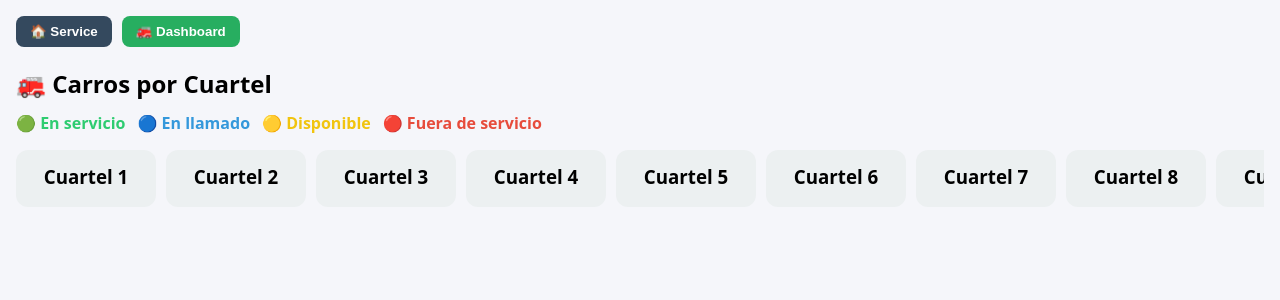
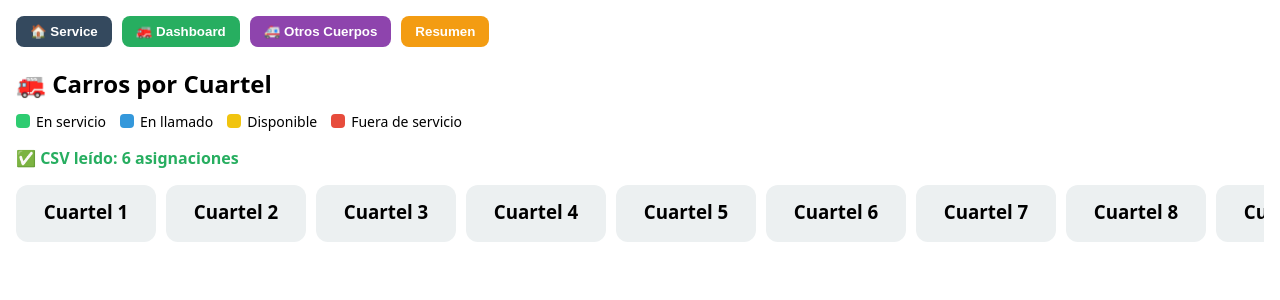
Before and after one commit to SDanker/icbs_pipa, a Flask app: page /dashboard/cuartel in a window 1280 px wide. Shown: the top 300 px of the page. Run offline with Flask 3, Linux system fonts and the light colour scheme; data that the repository does not hold is empty.

Commit message:
Use id_icbs mapping for cuartel CSV

```diff
--- a/app.py
+++ b/app.py
@@ -1,7 +1,10 @@
+import os
+
 from flask import Flask, render_template, request, jsonify, send_from_directory
 import pyodbc
 
 app = Flask(__name__)
+DATA_DIR = os.path.join(app.root_path, "data")
 
 # =========================
 # CONFIGURACIÓN BD
@@ -95,7 +98,7 @@ def cuartel():
 # =========================
 @app.route("/data/<path:filename>")
 def data_files(filename):
-    return send_from_directory("/root/14/iCBS_web/data", filename)
+    return send_from_directory(DATA_DIR, filename)
 
 
 # =========================
--- a/data/cuarteles.csv
+++ b/data/cuarteles.csv
@@ -1,4 +1,4 @@
-carro,cuartel
+id_icbs,cuartel
 B-1,1
 B-2,2
 B-3,3
--- a/templates/carro_cuartel.html
+++ b/templates/carro_cuartel.html
@@ -6,45 +6,26 @@
 <meta name="viewport" content="width=device-width, initial-scale=1">
 
 <style>
-body{
-  font-family:system-ui,Arial;
-  margin:16px;
-  background:#f5f6fa;
-}
-
-.nav{
-  display:flex;
-  gap:10px;
-  margin-bottom:16px;
-}
-.nav button{
-  padding:8px 14px;
-  border:none;
-  border-radius:8px;
-  cursor:pointer;
-  font-weight:600;
-}
+body{font-family:system-ui,Arial;margin:16px;}
+.nav{display:flex;gap:10px;margin-bottom:16px;}
+.nav button{padding:8px 14px;border:none;border-radius:8px;cursor:pointer;font-weight:600;}
 .btn-home{background:#34495e;color:#fff;}
 .btn-dashboard{background:#27ae60;color:#fff;}
+.btn-switch{background:#8e44ad;color:#fff;}
+.btn-resumen{background:#f39c12;color:#fff;}
 
 h2{margin-bottom:12px;}
 
-.legend{
-  display:flex;
-  gap:12px;
-  margin-bottom:16px;
-  font-weight:700;
-}
-.legend span{
-  display:flex;
-  align-items:center;
-  gap:6px;
-}
-
-.green{color:#2ecc71;}
-.blue{color:#3498db;}
-.yellow{color:#f1c40f;}
-.red{color:#e74c3c;}
+.legend{display:flex;flex-wrap:wrap;gap:14px;margin-bottom:16px;font-size:14px;}
+.legend-item{display:flex;align-items:center;gap:6px;}
+.legend-color{width:14px;height:14px;border-radius:4px;}
+.green{background:#2ecc71}
+.yellow{background:#f1c40f;color:#000}
+.blue{background:#3498db}
+.red{background:#e74c3c}
+.status{margin:8px 0 16px;font-weight:600;}
+.status.ok{color:#27ae60;}
+.status.error{color:#c0392b;}
 
 .grid{
   display:grid;
@@ -85,17 +66,21 @@ h2{margin-bottom:12px;}
 <div class="nav">
   <button class="btn-home" onclick="location.href='/'">🏠 Service</button>
   <button class="btn-dashboard" onclick="location.href='/dashboard'">🚒 Dashboard</button>
+  <button class="btn-switch" onclick="location.href='/otros-cuerpos'">🚑 Otros Cuerpos</button>
+  <button class="btn-resumen" onclick="location.href='/dashboard/resumen'">Resumen</button>
 </div>
 
 <h2>🚒 Carros por Cuartel</h2>
 
 <!-- LEYENDA -->
 <div class="legend">
-  <span class="green">🟢 En servicio</span>
-  <span class="blue">🔵 En llamado</span>
-  <span class="yellow">🟡 Disponible</span>
-  <span class="red">🔴 Fuera de servicio</span>
+  <div class="legend-item"><div class="legend-color green"></div> En servicio</div>
+  <div class="legend-item"><div class="legend-color blue"></div> En llamado</div>
+  <div class="legend-item"><div class="legend-color yellow"></div> Disponible</div>
+  <div class="legend-item"><div class="legend-color red"></div> Fuera de servicio</div>
 </div>
+
+<div id="status" class="status">⏳ Cargando datos...</div>
 
 <div id="grid" class="grid"></div>
 
@@ -115,21 +100,38 @@ function parseCSV(text){
   const lines = text.trim().split("\n").slice(1);
   const map = {};
   lines.forEach(l=>{
-    const [carro, cuartel] = l.split(",");
-    map[carro.trim()] = cuartel.trim();
+    const [idIcbs, cuartel] = l.split(",");
+    map[idIcbs.trim()] = cuartel.trim();
   });
   return map;
 }
 
 /* ================= MAIN ================= */
 async function cargar(){
-  const [carros, csv] = await Promise.all([
-    fetch("/api/carros").then(r=>r.json()),
-    fetch("/data/cuarteles.csv").then(r=>r.text())
+  const status = document.getElementById("status");
+  try{
+    const [carrosResp, csvResp] = await Promise.all([
+      fetch("/api/carros"),
+      fetch("/data/cuarteles.csv")
+    ]);
 
-  ]);
+    if(!carrosResp.ok){
+      throw new Error("No se pudo cargar /api/carros");
+    }
+    if(!csvResp.ok){
+      throw new Error("No se pudo cargar /data/cuarteles.csv");
+    }
 
-  const mapaCuarteles = parseCSV(csv);
+    const [carros, csv] = await Promise.all([
+      carrosResp.json(),
+      csvResp.text()
+    ]);
+
+    const mapaCuarteles = parseCSV(csv);
+    const csvCount = Object.keys(mapaCuarteles).length;
+    if(csvCount === 0){
+      throw new Error("CSV vacío o sin registros");
+    }
 
   // Inicializar columnas
   const cols = {};
@@ -140,12 +142,19 @@ async function cargar(){
   carros
     .filter(v => !esOtroCuerpo(v.nombre))
     .forEach(v=>{
-      const c = mapaCuarteles[v.nombre];
+      const c = mapaCuarteles[v.id_icbs];
       if(!c || !cols[c]) return;
       cols[c].push(v);
     });
 
-  render(cols);
+    render(cols);
+    status.className = "status ok";
+    status.innerText = `✅ CSV leído: ${csvCount} asignaciones`;
+  }catch(error){
+    console.error("Error cargando datos:", error);
+    status.className = "status error";
+    status.innerText = `⚠️ Error cargando datos: ${error.message}`;
+  }
 }
 
 /* ================= RENDER ================= */
@@ -156,7 +165,8 @@ function render(cols){
   for(let i=1;i<=TOTAL_CUARTEL;i++){
     const col = document.createElement("div");
     col.className = "col";
-    col.innerHTML = `<h3>Cuartel ${i}</h3>`;
+    const titulo = i === 23 ? "Comandancia" : `Cuartel ${i}`;
+    col.innerHTML = `<h3>${titulo}</h3>`;
 
     cols[i].forEach(v=>{
       const d = document.createElement("div");
--- a/templates/dashboard.html
+++ b/templates/dashboard.html
@@ -14,6 +14,7 @@ body{font-family:system-ui,Arial;margin:16px;}
 .btn-home{background:#34495e;color:#fff;}
 .btn-switch{background:#8e44ad;color:#fff;}
 .btn-cuartel{background:#3498db;color:#fff;}
+.btn-resumen{background:#f39c12;color:#fff;}
 
 
 .legend{display:flex;flex-wrap:wrap;gap:14px;margin-bottom:16px;font-size:14px;}
--- a/templates/dashboard_otros.html
+++ b/templates/dashboard_otros.html
@@ -12,7 +12,9 @@ body{font-family:system-ui,Arial;margin:16px;}
 .nav{display:flex;gap:10px;margin-bottom:16px;}
 .nav button{padding:8px 14px;border:none;border-radius:8px;cursor:pointer;font-weight:600;}
 .btn-home{background:#34495e;color:#fff;}
-.btn-switch{background:#27ae60;color:#fff;}
+.btn-switch{background:#8e44ad;color:#fff;}
+.btn-cuartel{background:#3498db;color:#fff;}
+.btn-resumen{background:#f39c12;color:#fff;}
 
 .legend{display:flex;flex-wrap:wrap;gap:14px;margin-bottom:16px;font-size:14px;}
 .legend-item{display:flex;align-items:center;gap:6px;}
@@ -64,6 +66,8 @@ body{font-family:system-ui,Arial;margin:16px;}
 <div class="nav">
   <button class="btn-home" onclick="location.href='/'">🏠 Service</button>
   <button class="btn-switch" onclick="location.href='/dashboard'">🚒 Dashboard Principal</button>
+  <button class="btn-cuartel" onclick="location.href='/dashboard/cuartel'">🏢 Cuarteles</button>
+  <button class="btn-resumen" onclick="location.href='/dashboard/resumen'">Resumen</button>
 </div>
 
 <h2>🚑 Otros Cuerpos</h2>
```
Also changed, not shown: readm.md (added, +29 -0 lines), templates/resumen-estados.html (+8 -28 lines).
